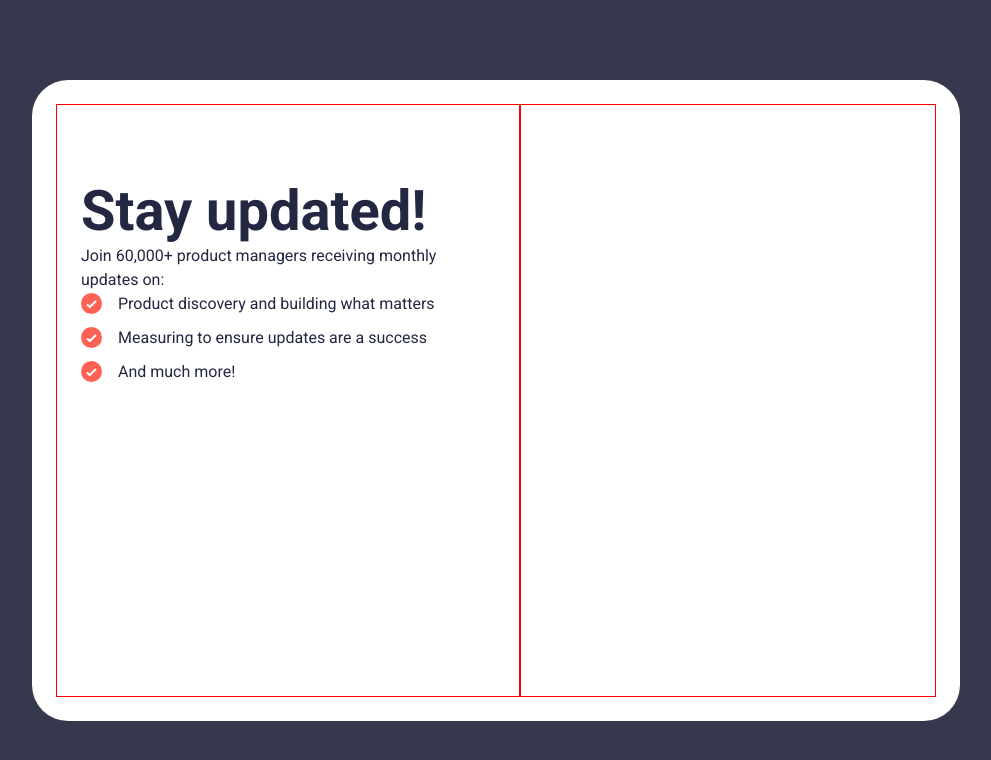
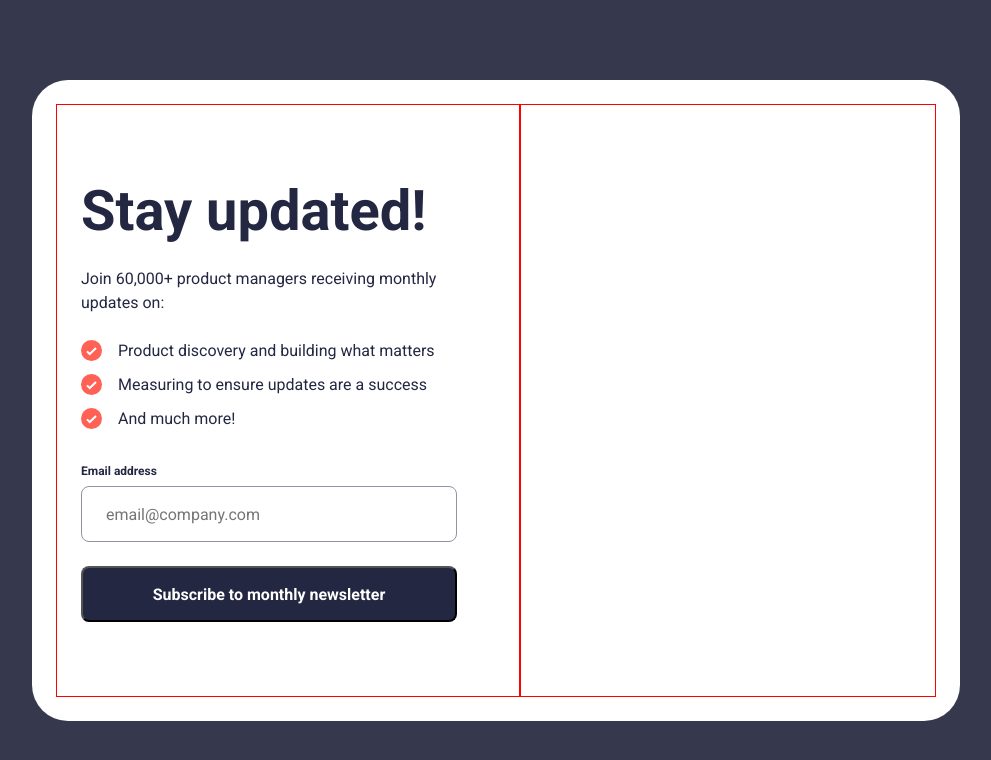
Before and after one commit to EdwinSch/react-newsletter-signup, a React (Vite) app: page / in a window 1280 px wide. Shown: the top 760 px of the page, without its empty margins (144-1135 px from the left). Built offline with nearby package versions, Linux system fonts and the light colour scheme.

Commit message:
add: signup component

```diff
--- a/src/App.jsx
+++ b/src/App.jsx
@@ -1,4 +1,5 @@
 import Sellingppoint from "./components/Sellingpoint";
+import Signup from "./components/Signup";
 
 function App() {
   return (
@@ -11,6 +12,7 @@ function App() {
           <Sellingppoint text="Measuring to ensure updates are a success" />
           <Sellingppoint text="And much more!" />
         </ul>
+        <Signup />
       </section>
 
       <section className="image-container">{/* img */}</section>
--- a/src/components/Sellingpoint.jsx
+++ b/src/components/Sellingpoint.jsx
@@ -1,6 +1,6 @@
 import listIcon from "../assets/icon-list.svg";
 
-const Sellingppoint = ({ text }) => {
+const Sellingpoint = ({ text }) => {
   return (
     <li className="list-item">
       <img src={listIcon} alt="checkmark icon" />
@@ -9,4 +9,4 @@ const Sellingppoint = ({ text }) => {
   );
 };
 
-export default Sellingppoint;
+export default Sellingpoint;
--- /dev/null
+++ b/src/components/Signup.jsx
@@ -0,0 +1,16 @@
+const Signup = () => {
+  return (
+    <form action="">
+      <label htmlFor="email">Email address</label>
+      <input
+        type="email"
+        name="email"
+        id="email"
+        placeholder="email@company.com"
+      />
+      <button type="submit">Subscribe to monthly newsletter</button>
+    </form>
+  );
+};
+
+export default Signup;
--- a/src/styles/main.scss
+++ b/src/styles/main.scss
@@ -54,6 +54,9 @@ main {
   flex: 1;
   border: $inspect;
   padding: 73px 24px;
+  display: flex;
+  flex-direction: column;
+  justify-content: space-between;
 
   h1 {
     font-size: 3.5rem;
@@ -78,6 +81,46 @@ main {
   }
 }
 
+form {
+  label {
+    display: block;
+    font-size: 0.75rem;
+    font-weight: 700;
+    margin-bottom: 8px;
+  }
+  #email {
+    height: 56px;
+    width: 376px;
+    margin-bottom: 24px;
+    border-radius: 8px;
+    border: 1px solid $gray;
+    padding: 0 24px;
+    font-family: $font;
+    font-size: 1rem;
+    color: $text;
+  }
+  #email:focus {
+    outline: solid 1px $text;
+  }
+  button {
+    height: 56px;
+    width: 376px;
+    border-radius: 8px;
+    font-family: $font;
+    font-size: 1rem;
+    font-weight: 700;
+    color: white;
+    background: $text;
+    transition: 200ms ease;
+    cursor: pointer;
+  }
+  button:hover {
+    background-image: $gradient;
+    border: none;
+    box-shadow: 0px 16px 32px rgba(255, 97, 85, 0.5);
+  }
+}
+
 //Image
 
 .image-container {
```
